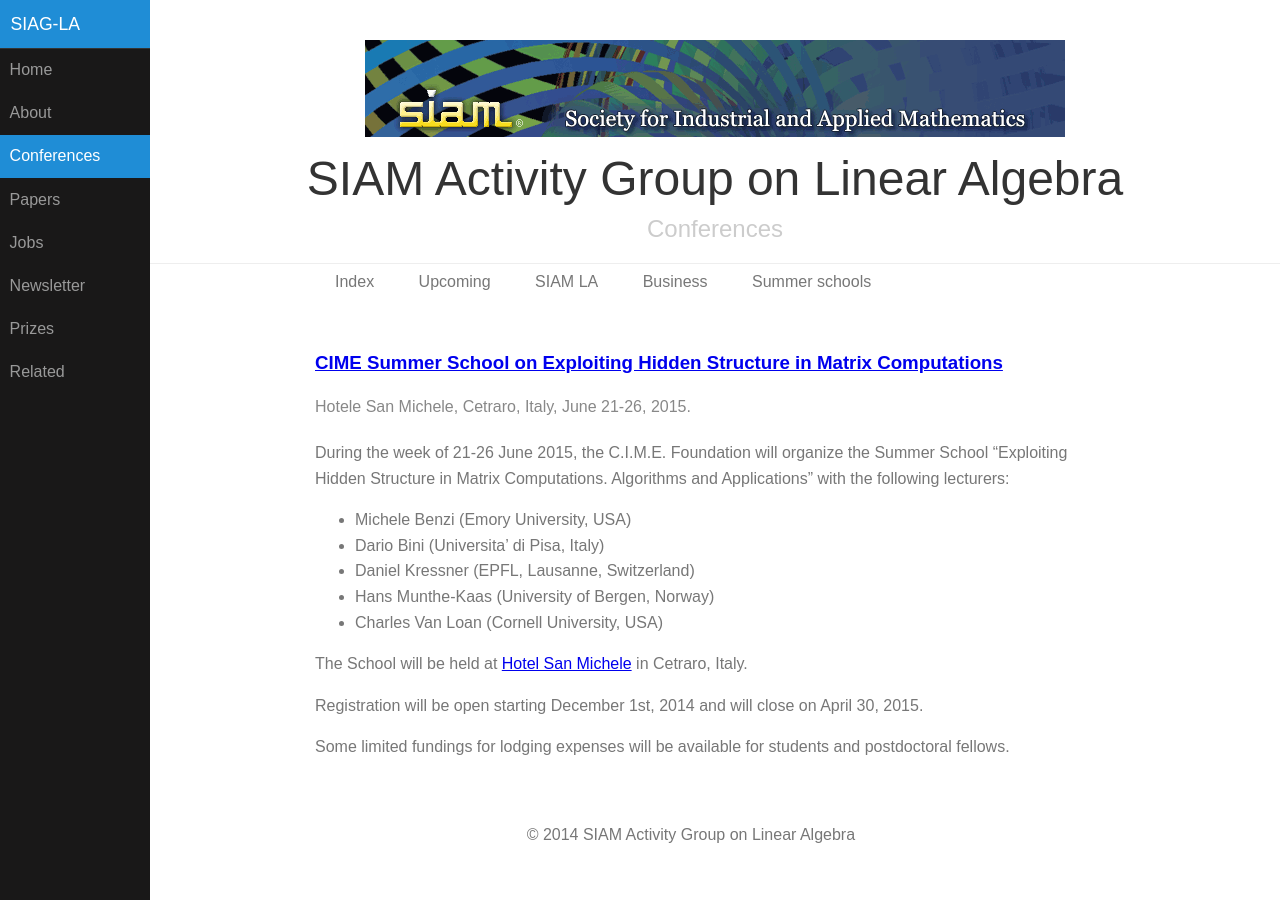
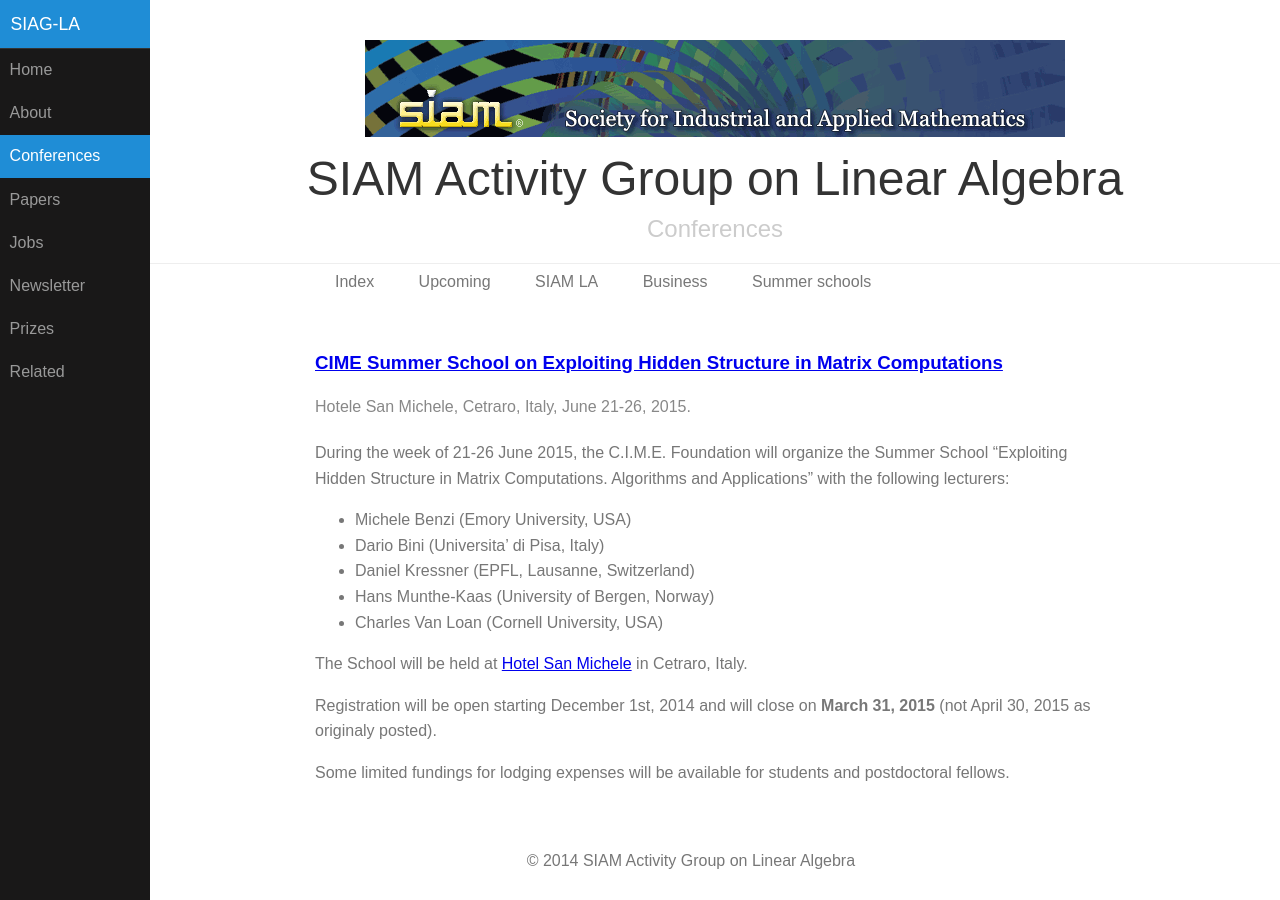
Before and after one commit to dbindel/siagla, a Jekyll site: the page built from _meetings/2015-06-21-hidden.md, in a window 1280 px wide. Built offline with Jekyll 4.4.1, drawn with Linux system fonts in a browser that asks for light colours.

Commit message:
Added ILAS meeting; fixed date on CIME workshop.

```diff
--- a/_meetings/2015-06-21-hidden.md
+++ b/_meetings/2015-06-21-hidden.md
@@ -22,7 +22,8 @@ The School will be held at [Hotel San Michele][1] in
 Cetraro, Italy.
 
 Registration will be open starting December 1st, 2014 and
-will close on April 30, 2015.
+will close on **March 31, 2015** (not April 30, 2015 as originaly
+posted).
 
 Some limited fundings for lodging expenses will be available for students
 and postdoctoral fellows.
```
Also changed, not shown: _meetings/2016-07-11-ilas.md (added, +21 -0 lines).
